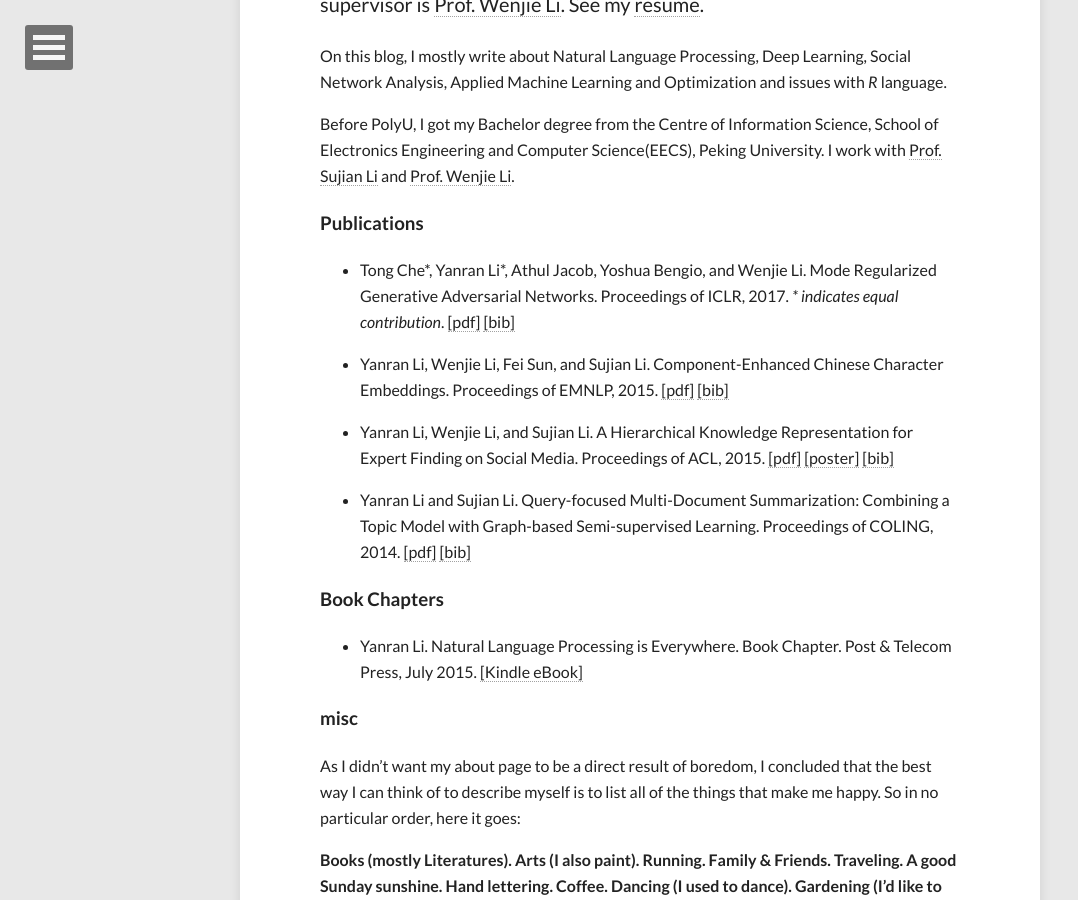
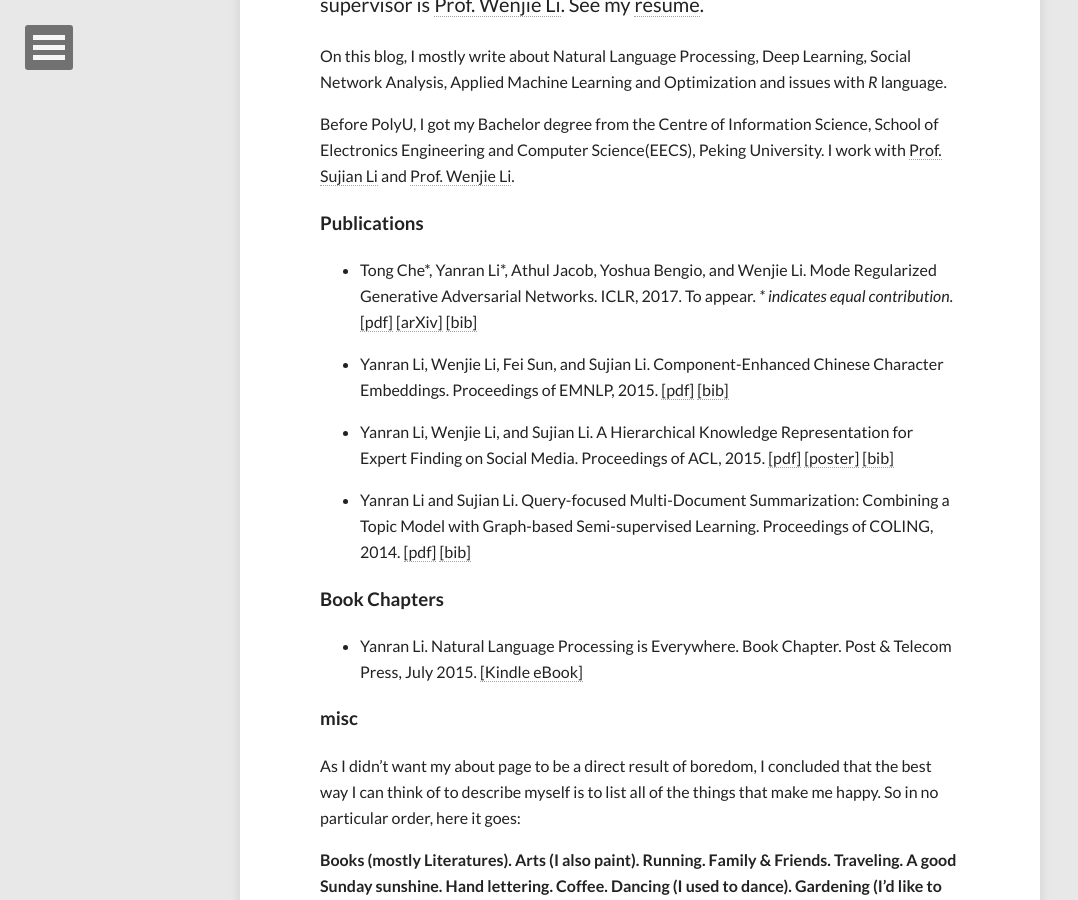
Before and after one commit to niangaotuantuan/niangaotuantuan.github.io, a Jekyll site: the page built from about.md, in a window 1280 px wide and 900 px high, scrolled down 555 px. Shown: the whole window, without its empty margins (0-1078 px from the left). Built offline with Jekyll 4.4.1, drawn with Linux system fonts in a browser that asks for light colours; nearby versions of some CDN libraries.

Commit message:
add pre-print arXiv

```diff
--- a/about.md
+++ b/about.md
@@ -16,7 +16,7 @@ Before PolyU, I got my Bachelor degree from the Centre of Information Science, S
 ### Publications
 
 - Tong Che\*, Yanran Li\*, Athul Jacob, Yoshua Bengio, and Wenjie Li. Mode Regularized
-Generative Adversarial Networks. Proceedings of ICLR, 2017. *\* indicates equal contribution*. [[pdf]](/files/iclr2017mdgan.pdf) [[bib]](/files/bibtex/iclr2017mdgan.bib)
+Generative Adversarial Networks. ICLR, 2017. To appear. *\* indicates equal contribution*. [[pdf]](/files/iclr2017mdgan.pdf) [[arXiv]](https://arxiv.org/abs/1612.02136) [[bib]](/files/bibtex/iclr2017mdgan.bib)
 
 - Yanran Li, Wenjie Li, Fei Sun, and Sujian Li.
 Component-Enhanced Chinese Character Embeddings. Proceedings of EMNLP, 2015. [[pdf]](/files/emnlp2015comp.pdf) [[bib]](/files/bibtex/emnlp2015comp.bib)
```
Also changed, not shown: 1 other file.
